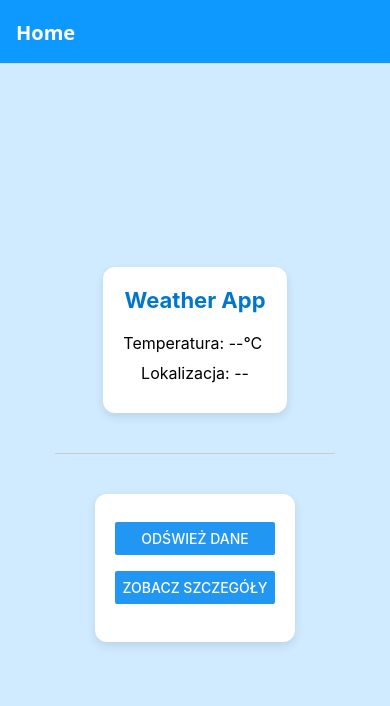
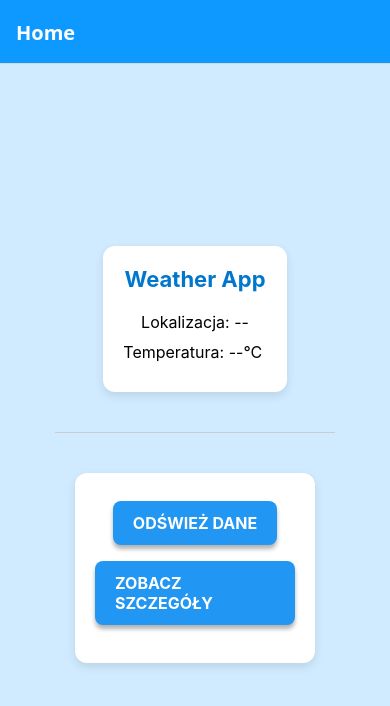
Before and after one commit to Malzafin/WeatherApp, a React Native app: screen /Home in a window 390 px wide. Shown: the top 706 px of the page. Built offline with nearby package versions, Linux system fonts and the light colour scheme.

Commit message:
poprawa UI/UX

```diff
--- a/src/screens/DetailsScreen.tsx
+++ b/src/screens/DetailsScreen.tsx
@@ -32,7 +32,9 @@ export default function DetailsScreen() {
   }, []);
 
   /* ikonka @4x */
-  const iconUrl = `https://openweathermap.org/img/wn/${icon}@4x.png`;
+  const iconUrl = icon && icon !== '--'
+  ? `https://openweathermap.org/img/wn/${icon}@4x.png`
+  : undefined;
 
   return (
     <SafeAreaView style={styles.safeArea} edges={['top', 'left', 'right']}>
@@ -43,14 +45,16 @@ export default function DetailsScreen() {
           styles.scrollContainer,
         ]}
       >
-        <View style={styles.block}>
+        <View style={styles.card}>
           <Text style={styles.title}>Szczegóły pogody</Text>
           <Text style={styles.info}>Lokalizacja: {location}</Text>
           <Text style={styles.info}>Temperatura: {temperature}°C</Text>
           <Text style={styles.info}>Opis: {description}</Text>
-          <Image source={{ uri: iconUrl }} style={styles.icon} />
-          <Text style={styles.status}>{status}</Text>
+           {iconUrl && (
+            <Image source={{ uri: iconUrl }} style={styles.icon} />
+          )}
         </View>
+        <Text style={styles.status}>{status}</Text>
       </ScrollView>
     </SafeAreaView>
   );
@@ -84,6 +88,19 @@ const createStyles = (width: number, dynamicFontSize: number) =>
       marginBottom: 10,
       textAlign: 'center',
     },
+
+    card: {
+    padding: 20,
+    backgroundColor: '#ffffff',
+    borderRadius: 12,
+    elevation: 4, // Android
+    shadowColor: '#000', // Iphone
+    shadowOpacity: 0.1, // Iphone
+    shadowRadius: 10, //Iphone
+    shadowOffset: { width: 0, height: 4 }, // Iphone
+    alignItems: 'center',
+    marginBottom: 20,
+  },
     status: {
       marginTop: 20,
       fontStyle: 'italic',
@@ -100,9 +117,4 @@ const createStyles = (width: number, dynamicFontSize: number) =>
       justifyContent: 'space-around',
       alignItems: 'center',
     },
-    block: {
-      margin: 10,
-      alignItems: 'center',
-      maxWidth: 600,
-    },
   });
--- a/src/screens/HomeScreen.tsx
+++ b/src/screens/HomeScreen.tsx
@@ -2,7 +2,7 @@
  * HomeScreen – pokazuje podstawowe dane pogodowe oraz przycisk odświeżania
  */
 import { useEffect, useState } from 'react';
-import { Dimensions, View, Text, StyleSheet, Button, ScaledSize } from 'react-native';
+import { Dimensions, View, Text, StyleSheet, ScaledSize, TouchableOpacity } from 'react-native';
 import { useWeather } from '../WeatherContext';
 import { useNavigation } from '@react-navigation/native';
 import type { NativeStackNavigationProp } from '@react-navigation/native-stack';
@@ -36,19 +36,21 @@ export default function HomeScreen() {
         <Text style={styles.header}>
           <Text style={styles.highlight}>Weather App</Text>
         </Text>
+        <Text style={styles.info}>Lokalizacja: {weather?.location}</Text>
         <Text style={styles.info}>Temperatura: {weather?.temperature}°C </Text>
-        <Text style={styles.info}>Lokalizacja: {weather?.location}</Text>
       </View>
 
       <View style={styles.separator} />
 
       <View style={styles.block}>
         <View style={styles.buttonSpacing}>
-          <Button title="Odśwież dane" onPress={() => weather?.updateWeather()} />
+          <TouchableOpacity style={styles.button} onPress={() => weather?.updateWeather()}>
+            <Text style={styles.buttonText}>Odśwież dane</Text>
+          </TouchableOpacity>
         </View>
         <View style={styles.buttonSpacing}>
-          <Button
-            title="Zobacz szczegóły"
+          <TouchableOpacity
+            style={styles.button}
             onPress={() =>
               navigation.navigate('Details', {
                 location: weather?.location ?? '--',
@@ -58,7 +60,10 @@ export default function HomeScreen() {
                 status: weather?.status ?? '--',
               })
             }
-          />
+          >
+            <Text style={styles.buttonText}>Zobacz szczegóły</Text>
+          </TouchableOpacity>
+
         </View>
         <Text style={styles.info}>{weather?.status}</Text>
         {weather?.error && <Text style={[styles.info, styles.errorText]}></Text>}
@@ -90,6 +95,13 @@ const createStyles = (width: number, dynamicFontSize: number) =>
       color: '#0077cc',
     },
 
+     separator: {
+      height: 1,
+      width: '80%',
+      backgroundColor: '#ccc',
+      marginVertical: 20,
+    },
+
     info: {
       fontSize: width > 500 ? 20 : 16,
       marginBottom: 10,
@@ -116,15 +128,28 @@ const createStyles = (width: number, dynamicFontSize: number) =>
 
     buttonSpacing: {
       marginVertical: 8,
+    },
+
+    button: {
+      backgroundColor: '#2196F3',
+      paddingVertical: 12,
+      paddingHorizontal: 20,
+      borderRadius: 8,
+      alignItems: 'center',
       width: '100%',
       maxWidth: 200,
+      shadowColor: '#000', //Iphone
+      shadowOffset: { width: 0, height: 4 }, //Iphone
+      shadowOpacity: 0.3, //Iphone
+      shadowRadius: 4, //Iphone
+      elevation: 5, // Android
     },
 
-    separator: {
-      height: 1,
-      width: '80%',
-      backgroundColor: '#ccc',
-      marginVertical: 20,
+    buttonText: {
+      color: '#fff',
+      fontWeight: 'bold',
+      fontSize: 16,
+      textTransform: 'uppercase',
     },
 
     errorText: {
```
